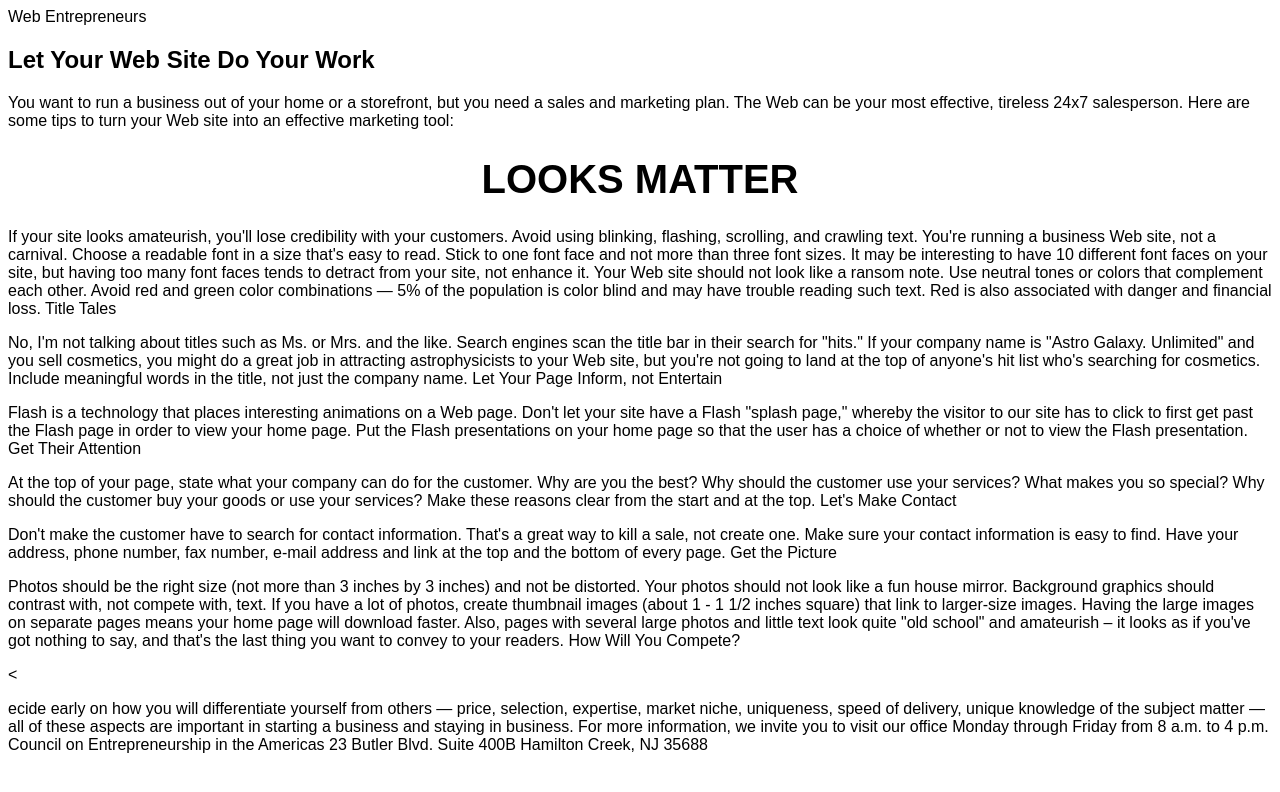
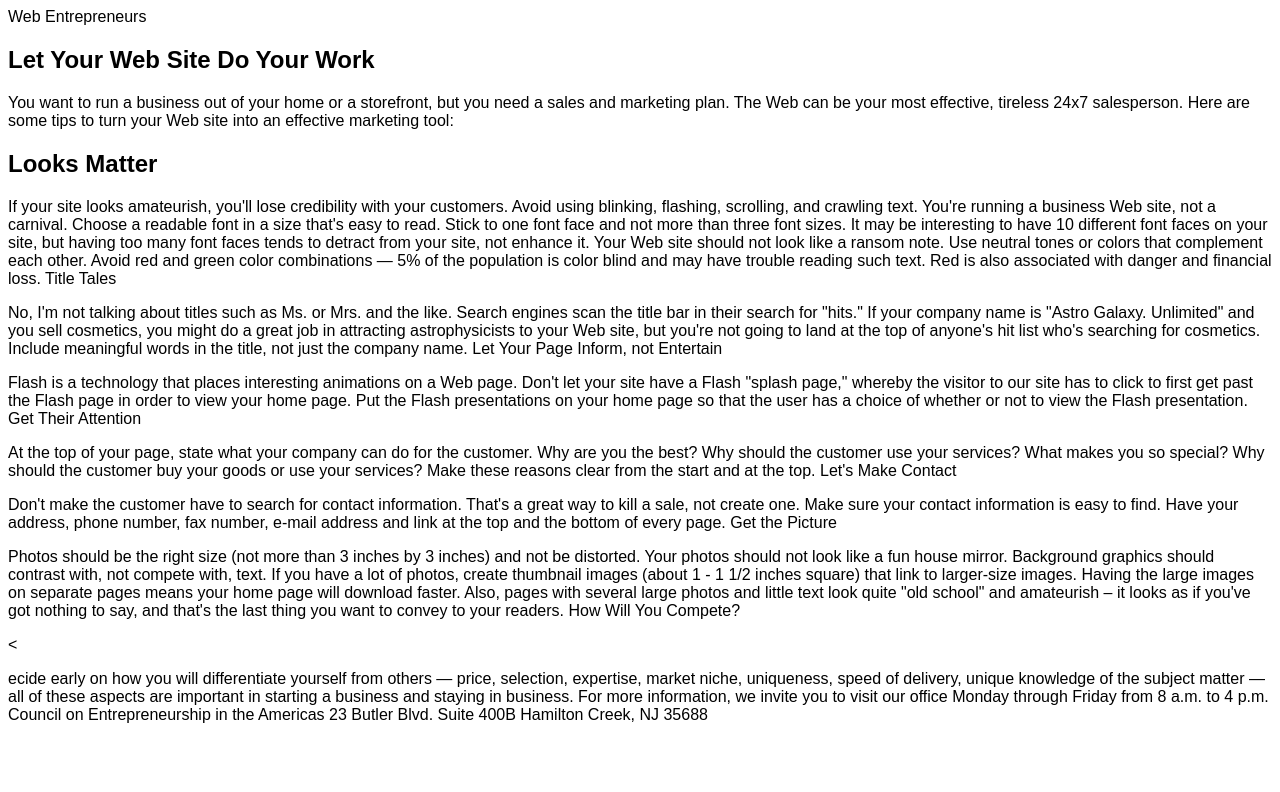
Before and after one commit to Ryanp214/Images_Positioning_Activity, a plain HTML site: page index.html in a window 1280 px wide. Drawn offline with Linux system fonts and the light colour scheme.

Commit message:
Update index.html

```diff
--- a/index.html
+++ b/index.html
@@ -11,7 +11,7 @@ Web Entrepreneurs
 
  </div>
 
-    <h1>Looks Matter</h1>
+    <h2>Looks Matter</h2>
 <div><p>If your site looks amateurish, you'll lose credibility with your customers. Avoid using blinking, flashing, scrolling, and crawling text. You're running a business Web site, not a carnival. Choose a readable font in a size that's easy to read. Stick to one font face and not more than three font sizes. It may be interesting to have 10 different font faces on your site, but having too many font faces tends to detract from your site, not enhance it. Your Web site should not look like a ransom note. Use neutral tones or colors that complement each other. Avoid red and green color combinations — 5% of the population is color blind and may have trouble reading such text. Red is also associated with danger and financial loss.
 Title Tales</p>
   </div>
```
